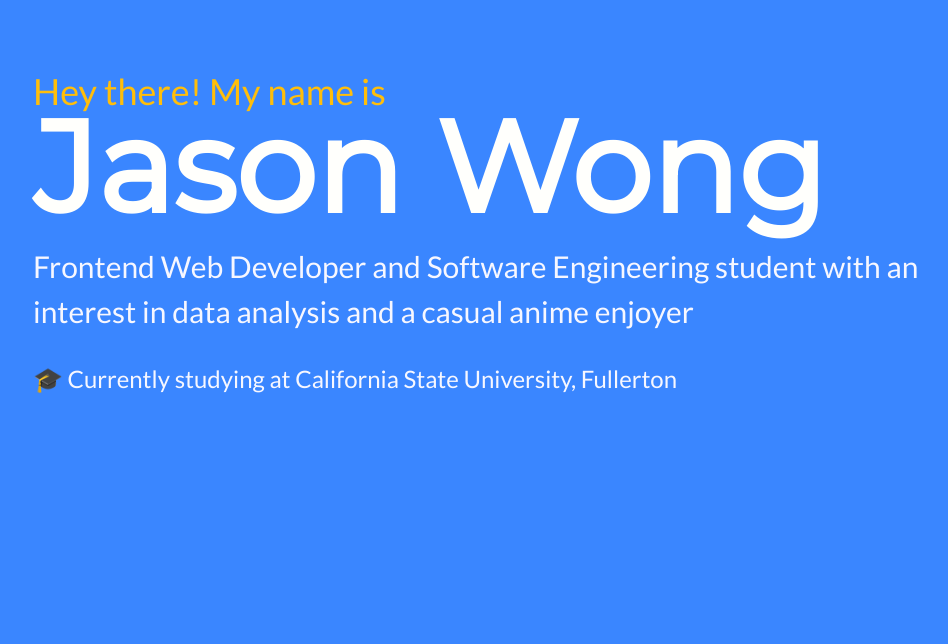
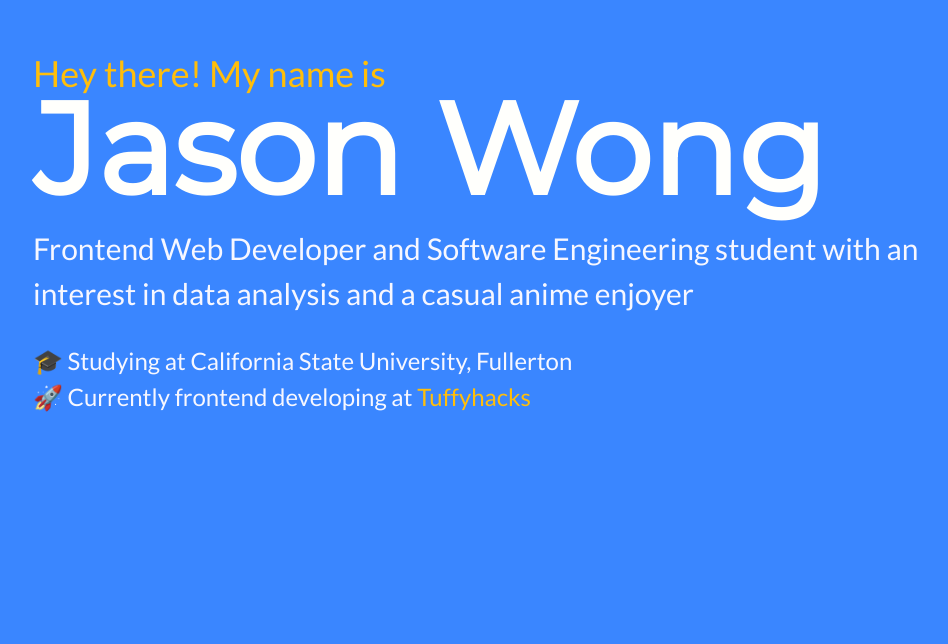
Before and after one commit to jaasonw/jason-wong.me, a Next.js app: page / in a window 1280 px wide. Shown: the part 156-800 px from the top of the page, without its empty margins (16-964 px from the left). Built offline with nearby package versions, Linux system fonts and the light colour scheme.

Commit message:
tuffyhacks

```diff
--- a/components/Header.jsx
+++ b/components/Header.jsx
@@ -1,5 +1,5 @@
 import { motion } from "framer-motion";
-import { Box, Flex, Heading, Text } from "@chakra-ui/react";
+import { Box, Flex, Heading, Text, Link } from "@chakra-ui/react";
 import React from "react";
 
 export default function Header() {
@@ -64,7 +64,12 @@ export default function Header() {
                 fontSize={["lg", "1xl", "2xl", "2xl"]}
                 paddingTop="3%"
               >
-                🎓 Currently studying at California State University, Fullerton
+                🎓 Studying at California State University, Fullerton
+                <br />
+                🚀 Currently frontend developing at{" "}
+                <Link href="https://www.tuffyhacks.com/" color="#FFBE0B">
+                  Tuffyhacks
+                </Link>
               </Text>
             </motion.div>
           </Box>
```
